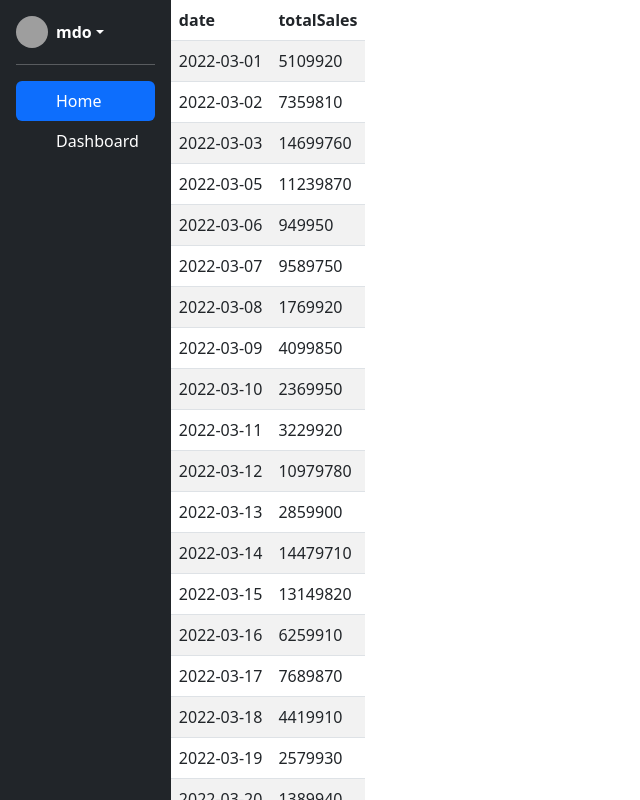
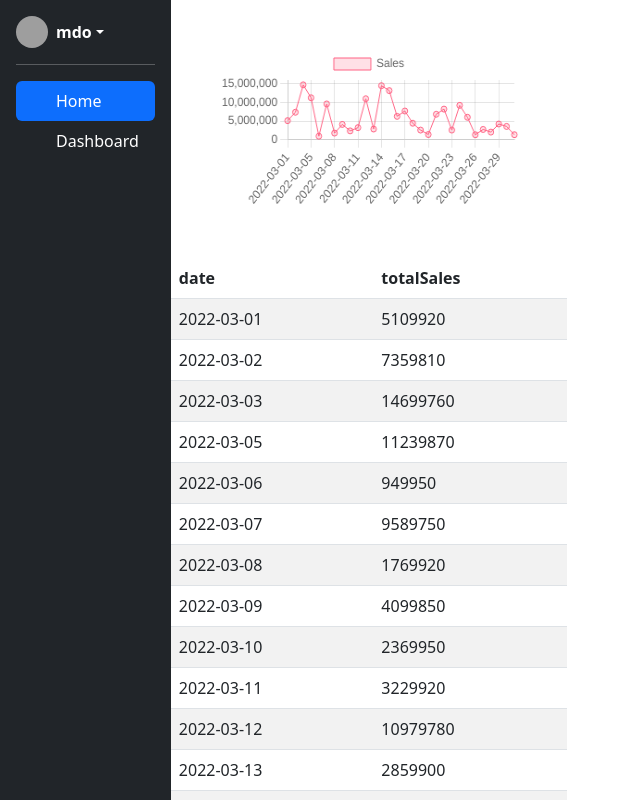
Before and after one commit to VictorGonzalezGomez/proyecto-final-frontend, a React (Create React App) app in the folder proyecto-final-adl/: page /dashboard in a window 1280 px wide. Shown: the top 800 px of the page, without its empty margins (0-640 px from the left). Built offline with nearby package versions, Linux system fonts and the light colour scheme; grey boxes are pictures that could not be loaded.

Commit message:
feat: adding chart component to dashboard view

```diff
--- /dev/null
+++ b/proyecto-final-adl/src/components/Chart.jsx
@@ -0,0 +1,38 @@
+import React from 'react';
+import { ChartContext } from '../context/ChartContext';
+import { Line } from 'react-chartjs-2';
+import {
+    Chart as ChartJS,
+    CategoryScale,
+    LinearScale,
+    PointElement,
+    LineElement,
+    Title,
+    Tooltip,
+    Legend,
+  } from 'chart.js';
+
+const Chart = (chartId) => {
+    const { charts } = React.useContext(ChartContext);
+    if (charts.length === 0) return;
+    const chart = charts.find((chart) => chart.id = chartId);
+    ChartJS.register(
+        CategoryScale,
+        LinearScale,
+        PointElement,
+        LineElement,
+        Title,
+        Tooltip,
+        Legend
+        );
+
+    return (
+        <div className="col py-5 px-5 align-items-center text-center">
+        <div className="row justify-content-md-center">
+            <Line data={chart.data}/>
+        </div>
+        </div>
+    )
+}
+
+export default Chart;
--- a/proyecto-final-adl/src/views/Dashboard.jsx
+++ b/proyecto-final-adl/src/views/Dashboard.jsx
@@ -1,13 +1,14 @@
 import React from "react";
 import Menu from "../components/Menu";
 import TableData from "../components/TableData";
+import Chart from "../components/Chart";
 
 export default function Dashboard () {
     return (
         <div className="d-flex min-vh-100">
             <Menu />
             <div>
-                {/* Chart */}
+                <Chart chartId={1}/>
                 <TableData chartId={1}/>
             </div>
         </div>
```
